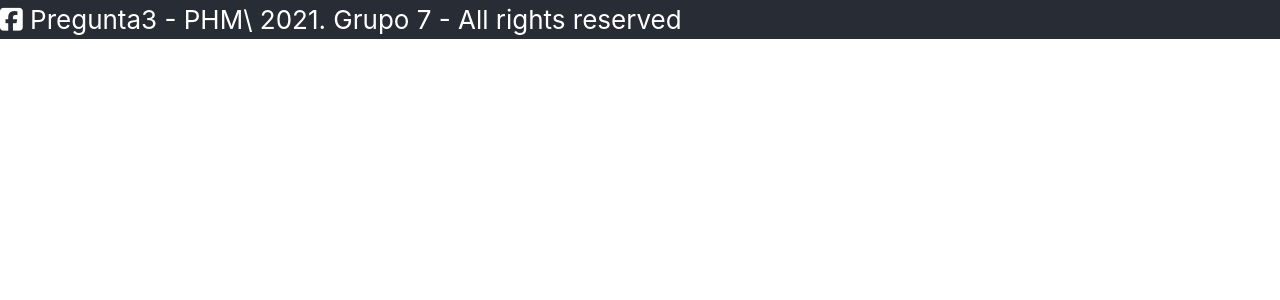
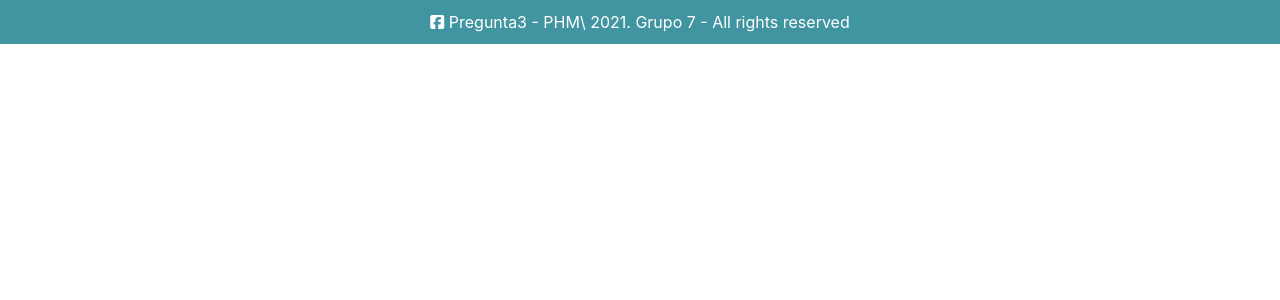
Before and after one commit to gustavososa92/provisorio-PHM, a React (Create React App) app in the folder front/pregunta3-front/: page / in a window 1280 px wide. Shown: the top 300 px of the page. Built offline with nearby package versions, Linux system fonts and the light colour scheme.

Commit message:
footer usa su propia hoja de estilos + pequeños cambios de vista en el mismo

```diff
--- /dev/null
+++ b/front/pregunta3-front/src/componentes/footer/footer.css
@@ -0,0 +1,9 @@
+.footer {
+  background-color: #4195a0;
+  align-items: center;
+  justify-content: center;
+  font-size: 1rem;
+  color: white;
+  padding: 10px 0;
+  text-align: center;
+}
--- a/front/pregunta3-front/src/componentes/footer/footer.jsx
+++ b/front/pregunta3-front/src/componentes/footer/footer.jsx
@@ -1,11 +1,11 @@
+import "./footer.css"
+
 export const Footer = () => {
   return (
-    <div>
-      <footer>
-        <i class="fab fa-facebook-square"></i>
-        <span> Pregunta3 - PHM\ 2021</span>
-        <span>. Grupo 7 - All rights reserved</span>
-      </footer>
-    </div>
+    <footer className="footer">
+      <i class="fab fa-facebook-square"></i>
+      <span> Pregunta3 - PHM\ 2021</span>
+      <span>. Grupo 7 - All rights reserved</span>
+    </footer>
   )
 }
```
